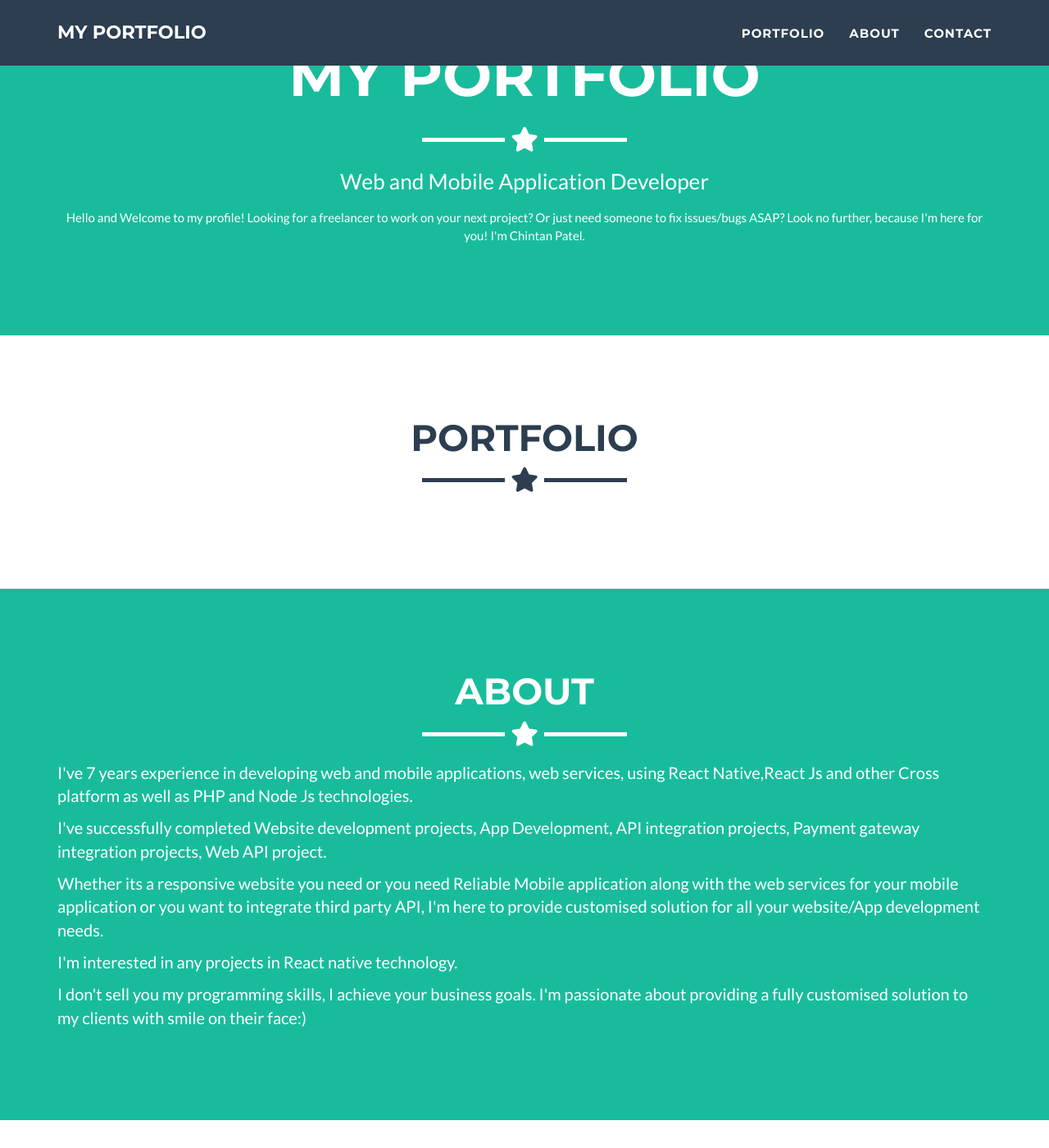
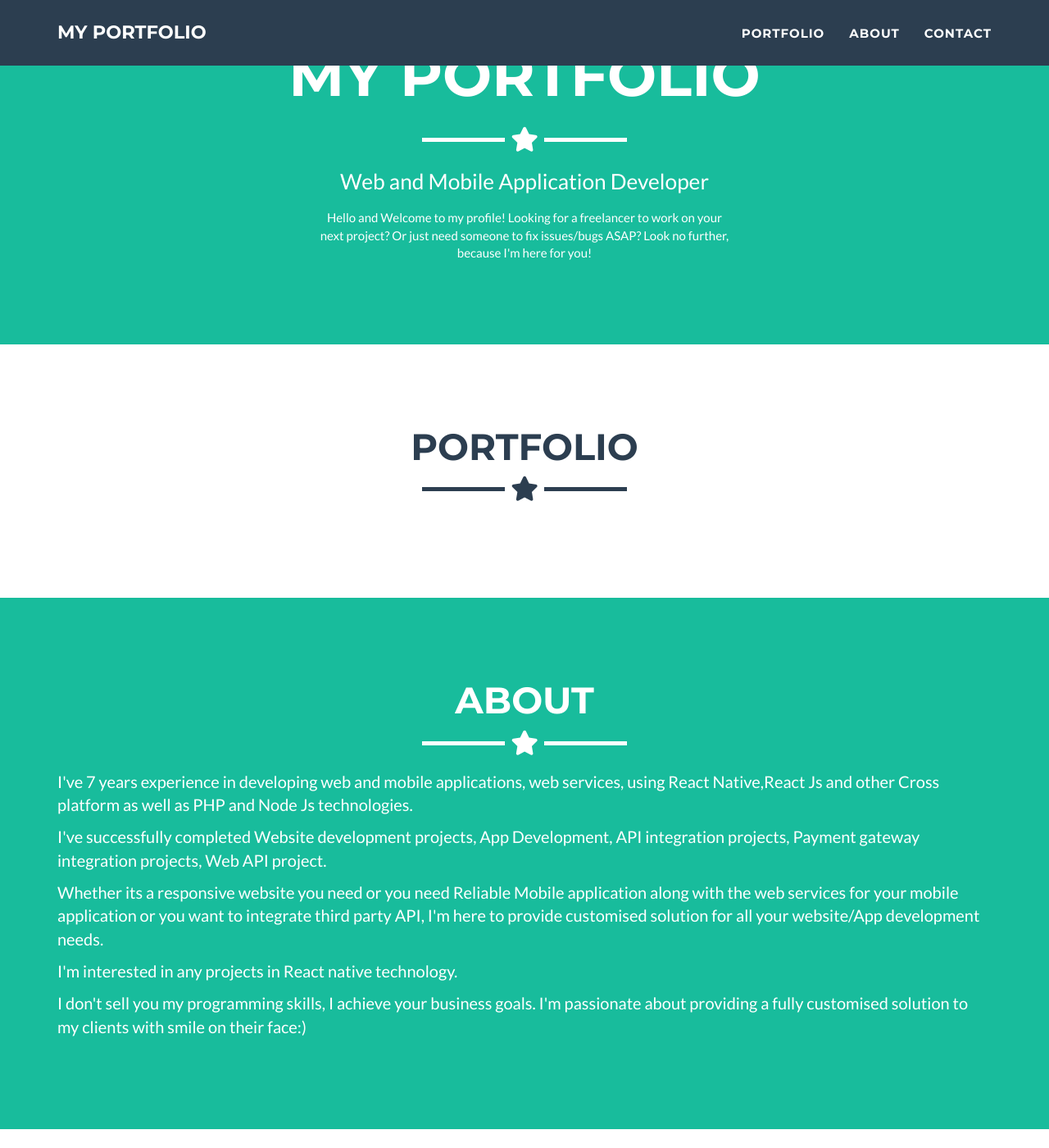
Before and after one commit to webdevchintan/webdevchintan.github.io, a Jekyll site: the page built from index.html, in a window 1280 px wide and 1400 px high, scrolled down 435 px. Shown: the whole window at 82% size. Built offline with Jekyll 4.4.1, drawn with Linux system fonts in a browser that asks for light colours.

Commit message:
portfolio issue fix

```diff
--- a/_config.yml
+++ b/_config.yml
@@ -2,7 +2,7 @@
 title: My Portfolio
 email: webdeveloperchintan@gmail.com
 url: https://webdevchintan.github.io
-description: "Hello and Welcome to my profile! Looking for a freelancer to work on your next project? Or just need someone to fix issues/bugs ASAP? Look no further, because I'm here for you! I'm Chintan Patel."
+description: "Hello and Welcome to my profile! Looking for a freelancer to work on your next project? Or just need someone to fix issues/bugs ASAP? Look no further, because I'm here for you!"
 keywords: "React Native,React Js,WordPress, MVC, JavaScript,Jquery, SQL Server, PHP,Node Js, Mobile Application Developer, Hybrid App Developer"
 skills: "Web and Mobile Application Developer"
 meta_author: Patel Chintan
--- a/_includes/css/main.css
+++ b/_includes/css/main.css
@@ -112,7 +112,8 @@ header .intro-text .skills {
 header .intro-text .description {
     font-size: 1em;
     font-weight: 300;
-    margin-top: 15px
+    width: 500px;
+    margin: 15px auto 0px;
 }
 
 @media(min-width:768px) {
--- a/_posts/project-1.markdown
+++ b/_posts/project-1.markdown
@@ -7,6 +7,5 @@ alt: image-alt
 project-date: April 2021
 client: Barry – electricity in an app
 category: React Native Mobile App, Hybrid App
-description: Barry challenges electricity retailers by offering customers the best digital solution to manage their power consumption at home - and to get smarter about it.
-Through a mobile app, Barry presents simplified, understandable data from smart electricity meters so that power can be used more efficiently. Customers are able to get power at the purchase price, see when the power is greenest and continuously track their consumption.
+description: Barry challenges electricity retailers by offering customers the best digital solution to manage their power consumption at home - and to get smarter about it.Through a mobile app, Barry presents simplified, understandable data from smart electricity meters so that power can be used more efficiently. Customers are able to get power at the purchase price, see when the power is greenest and continuously track their consumption.
 ---
```
